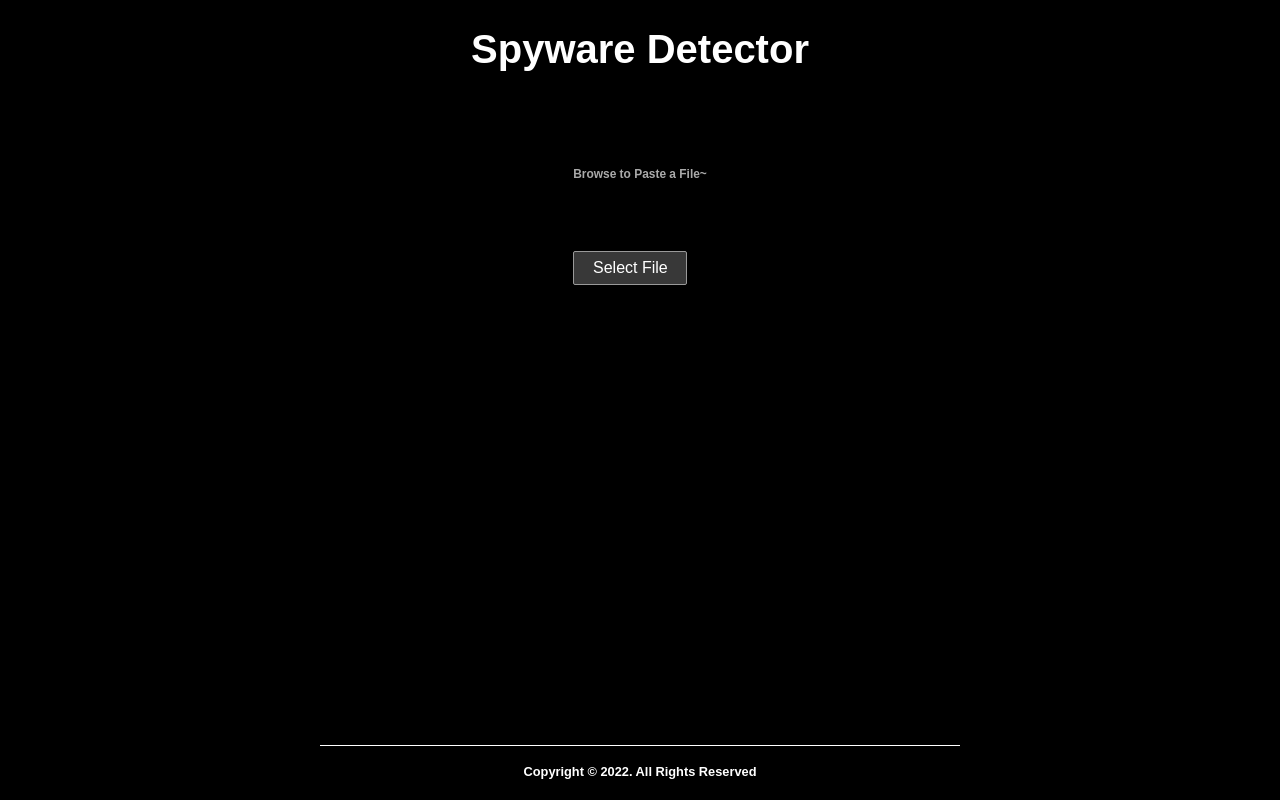
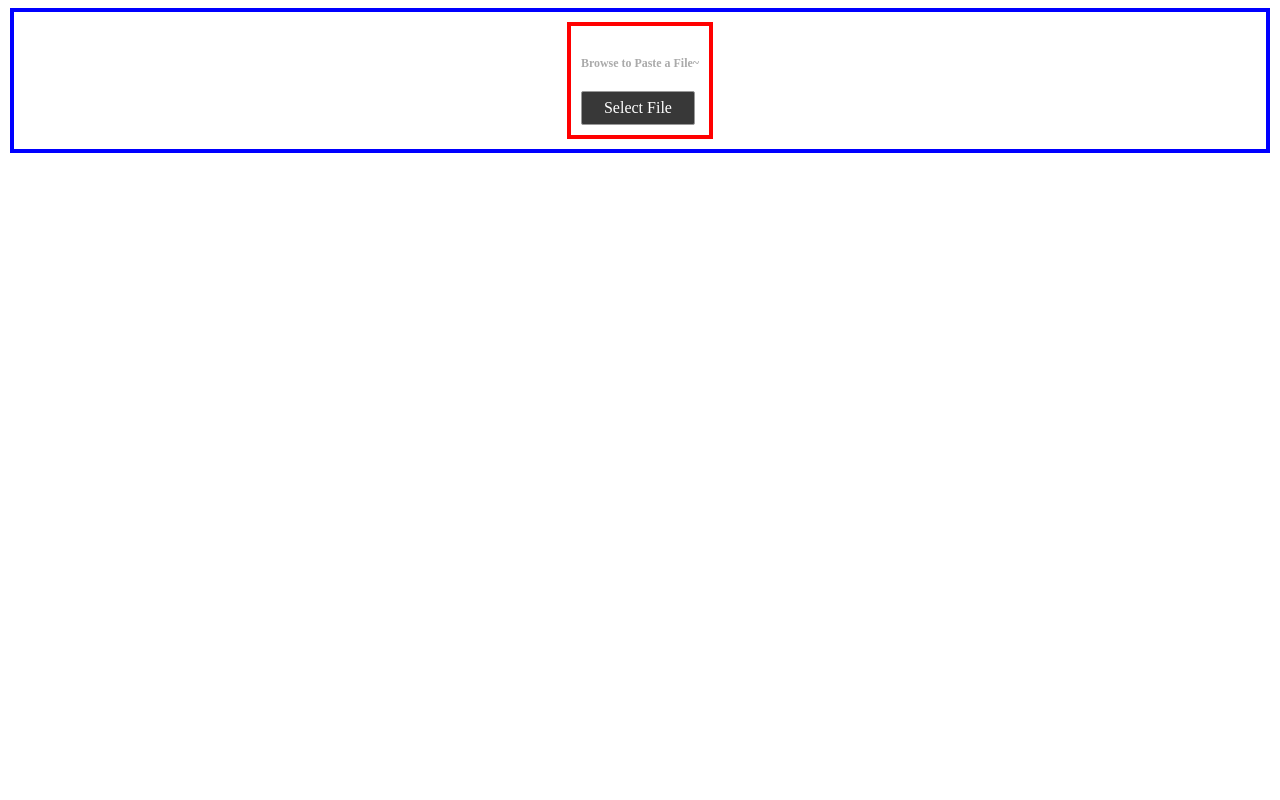
Before and after one commit to ahmed-n-abdeltwab/spyware-detector, a Flask app: page / in a window 1280 px wide. Run offline with Flask 2, Linux system fonts and the light colour scheme; some libraries are stand-ins or nearby versions.

Commit message:
new : UI

```diff
--- a/src/python-script/static/style.css
+++ b/src/python-script/static/style.css
@@ -1,69 +1,50 @@
-body {
-    background-color:black;
-    color: white;
-    font-family: Arial, Helvetica, sans-serif;
-    margin: 0;
-    padding: 0;
-    text-align: center;
-}
-div  {
-    display: block;
-}
-#logoContainer a {
-    text-decoration: none;
-    color: white;
-}
-#result a {
-    text-decoration: none;
-    color: white;
-}
-input, select, textarea, button {
-    font-family: inherit;
-    font-size: inherit;
-}
-#grid {
+.container {
+  border: 4px solid blue;
+  padding: 10px;
+  width: min(100% - 2rem);
+  margin-inline: auto;
   display: grid;
-    grid-template-columns: minmax(1.5rem, 1fr) repeat(2, minmax(auto, 20rem)) minmax(1.5rem, 1fr);
-    grid-template-rows: auto minmax(1.5rem, 1fr) auto;
-    height: 100vh;
-}
-#grid, #spacer {
-    box-sizing: border-box;
-    padding: 0;
-    margin: 0;
-}
-.main {
-    grid-column: 2/4;
-    width: 100%;
+  column-gap: 7px;
+  row-gap: 7px;
 }
 
-#logoContainer {
-    margin-top: 1em;
+.col-1 {
+  grid-template-columns: repeat(1, auto);
 }
-#logoContainer > h1 {
-    font-size: 40px;
+.col-2 {
+    grid-template-columns: repeat(2, auto);
   }
+.col-3 {
+  grid-template-columns: repeat(3, auto);
+}
+
+.item {
+  border: 4px solid red;
+  display: inline-block;
+  overflow-wrap: break-word;
+  padding: 10px;
+  justify-self: center;
+}
+
+.hide {
+  display: none;
+}
+
 .preview {
   color: #aaa;
   font-size: 0.9rem;
-    display: flex;
-    justify-content: center;
-    align-content: center;
-    flex-direction: column;
-    width: 100%;
-    height: 150px;
-    margin-top: 0.2em;
-    margin-bottom: 0.2em;
-    z-index: 2;
 }
-#result {
-    text-align: left;
+#api-list a,
+#result a {
+    color: rgb(0, 0, 0);
+    text-decoration: none;
 }
-#fileForm{
+
+#fileRowContainer {
   background: rgb(56, 56, 56);
   position: relative;
   display: inline-block;
-	vertical-align: middle; /*needed to get rid of extra space*/
+  vertical-align: middle;
   text-align: center;
   color: #fff;
   border: 1px solid #999;
@@ -71,21 +52,12 @@ input, select, textarea, button {
   height: 2em;
   width: 7em;
   line-height: 2em;
-	margin-right: 1.2em;
   overflow: hidden;
 }
-#fileForm:hover{
+
+.fileRowContainer:hover {
   background: rgb(64, 64, 64);
   border: 1px solid #ddd;
-}
-#fileInput {
-    position: absolute;
-    height: inherit;
-    width: inherit;
-    top: 0;
-    left: 0;
-    opacity: 0;
-    z-index: 2;
 }
 
 #fileInputLabel {
@@ -95,23 +67,12 @@ input, select, textarea, button {
   margin: 0;
 }
 
-#fileRowContainer{
-	width: 100%;
+#file-input {
+  position: absolute;
+  height: inherit;
+  width: inherit;
+  top: 0;
+  left: 0;
+  opacity: 0;
+  z-index: 2;
 }
-
-
-#spacer {
-    grid-column: 2/4;
-}
-footer {
-    text-align: center;
-    display: inline-flex;
-    border-top: 1px solid #fff;
-    width: 100%;
-    justify-content: space-around;
-    font-size: 0.8em;
-    font-weight: bold;
-    line-height: 2em;
-    grid-column: 2/4;
-    margin-bottom: 0.2em;
-}
--- a/src/python-script/templates/index.html
+++ b/src/python-script/templates/index.html
@@ -10,34 +10,25 @@
 </head>
 
 <body>
-    <div id="grid">
-        <div class="main">
-            <div id="logoContainer"><a href="/">
-                    <h1>Spyware Detector
-                </a></h1>
-            </div>
-
+    <div class="container">
+        <div id="file-container" class="item col-1">
           <div class="preview">
             <h5>Browse to Paste a File~</h5>
             <!-- <h5>Browse, Drop, or Ctrl+V to Paste a File~</h5> -->
           </div>
+          <div id="fileRowContainer">
+            <form id="fileForm" enctype="multipart/form-data" method="post">
 
-            <form id="fileForm" enctype="multipart/form-data" method="post">
-                <div id="fileRowContainer">
-                    <input id="fileInput" type="file" name="file"
-                        title="Browse to select an file to scan"/>
+              <input id="file-input" type="file" name="file" title="Browse to select an file to scan" />
               <span id="fileInputLabel">Select File</span>
-                </div>
+
             </form>
-            <div id="result">
           </div>
         </div>
-        <div id="spacer">
+        <div id="result" class="item hide">
         </div>
-        <footer>
-            <p>Copyright © 2022. All Rights Reserved</p>
-        </footer>
-
+        <div id="api-list" class="item hide">
+        </div>
       </div>
     <script src="https://cdnjs.cloudflare.com/ajax/libs/axios/0.21.1/axios.min.js"
         integrity="sha512-bZS47S7sPOxkjU/4Bt0zrhEtWx0y0CRkhEp8IckzK+ltifIIE9EMIMTuT/mEzoIMewUINruDBIR/jJnbguonqQ=="
```
Also changed, not shown: src/python-script/static/script.js (+72 -55 lines). Lines whose indentation alone changed are shown as unchanged.
